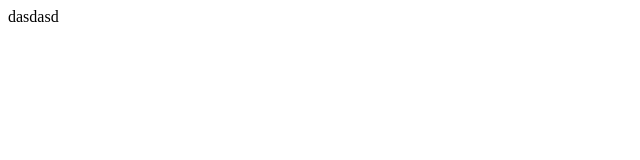
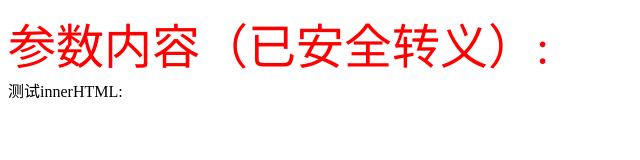
Before and after one commit to ttguihi/MyResume, a plain HTML site: page 111.html in a window 1280 px wide. Shown: the whole page, without its empty margins (0-640 px from the left). Drawn offline with Linux system fonts and the light colour scheme.

Commit message:
随便搞的

```diff
--- a/111.html
+++ b/111.html
@@ -1,17 +1,37 @@
+<!-- 新建 test_xss_filter.html -->
 <!DOCTYPE html>
-<html lang="en">
-
-<head>
-    <meta charset="UTF-8">
-    <meta
-        name="viewport"
-        content="width=device-width, initial-scale=1.0"
-    >
-    <title>Document</title>
-</head>
+<html>
 
 <body>
-    dasdasd
+    <div
+        id="output"
+        style="font-size: 48px; color: red;"
+    >111</div>
+    <script>
+        // 让出控制权，允许浏览器渲染
+        setTimeout(() => {
+            for (let i = 0; i < 100000; i++) {
+                console.log(i)
+            }
+        }, 1000);
+    </script>
+    <script>
+        const params = new URLSearchParams(window.location.search);
+        const q = params.get('q') || '';
+
+        console.log('原始参数:', q);
+        console.log('参数长度:', q.length);
+
+        // 尝试输出到页面
+        document.getElementById('output').textContent =
+            '参数内容（已安全转义）: ' + q;
+
+        // 尝试不安全的innerHTML
+
+        document.body.innerHTML += '<div>测试innerHTML:</div>';
+        document.body.innerHTML += q;  // 危险操作
+
+    </script>
 </body>
 
 </html>
```
